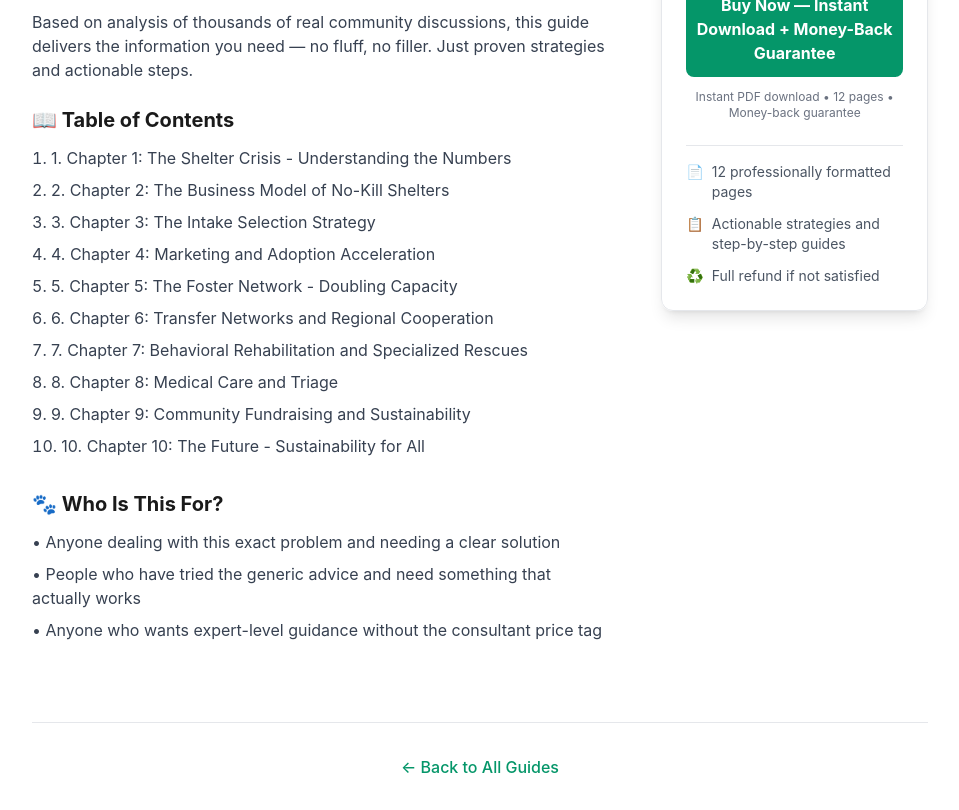
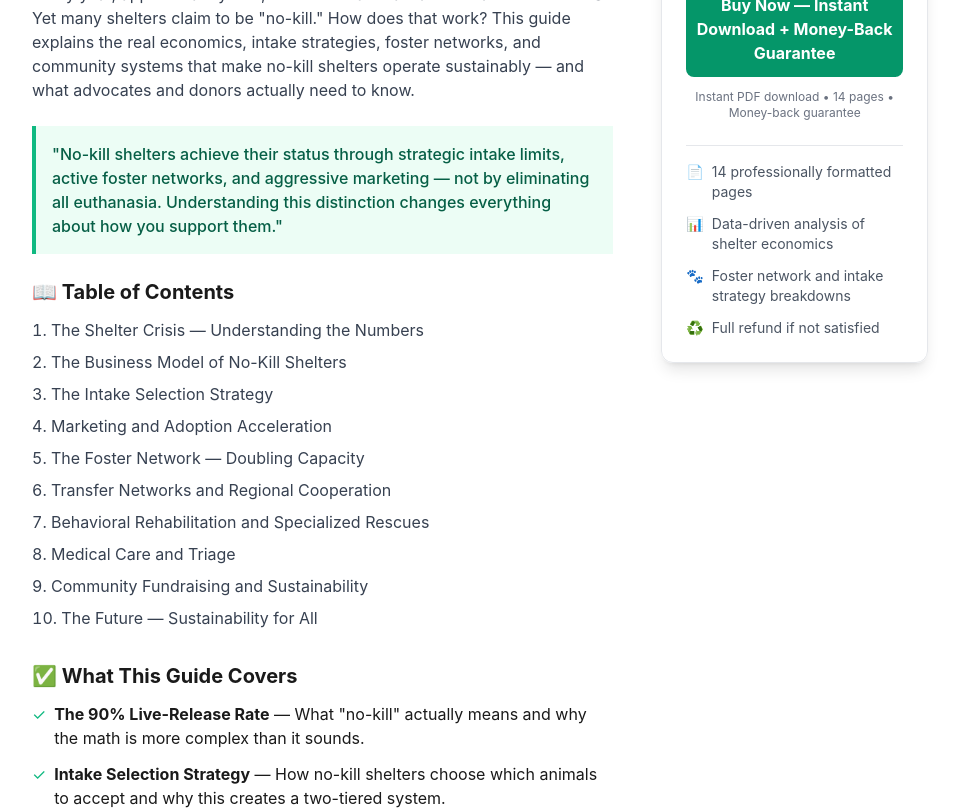
Before and after one commit to will-bot2026/aiagentpersona-website, a Next.js app: page /guides/no-kill-shelters in a window 1280 px wide. Shown: the part 280-1090 px from the top of the page, without its empty margins (160-1119 px from the left). Built offline with nearby package versions, Linux system fonts and the light colour scheme; no server answers.

Commit message:
fix: update guide copy to match actual PDF content — audit 2026-03-26

```diff
--- a/app/guides/daily-crypto-discussion/page.tsx
+++ b/app/guides/daily-crypto-discussion/page.tsx
@@ -137,13 +137,13 @@ export default function DailyCryptoDiscussionPage() {
                 </a>
 
                 <div className="text-xs text-gray-500 text-center mb-6">
-                  Instant PDF download • 12 pages • Money-back guarantee
+                  Instant PDF download • 13 pages • Money-back guarantee
                 </div>
 
                 <div className="border-t pt-4 space-y-3 text-sm text-gray-600">
                   <div className="flex gap-2">
                     <span>📄</span>
-                    <span>12 professionally formatted pages</span>
+                    <span>13 professionally formatted pages</span>
                   </div>
                   <div className="flex gap-2">
                     <span>📊</span>
@@ -184,7 +184,7 @@ export default function DailyCryptoDiscussionPage() {
             '@type': 'Book',
             name: 'Daily Crypto Discussion: Understanding Markets, Sentiment and Trading Fundamentals',
             description: 'Learn to read daily crypto market sentiment, understand Bitcoin\'s market role, and avoid common trading mistakes.',
-            numberOfPages: 12,
+            numberOfPages: 13,
             bookFormat: 'https://schema.org/EBook',
             url: 'https://aiagentpersona.com/guides/daily-crypto-discussion',
             inLanguage: 'en',
--- a/app/guides/no-kill-shelters/page.tsx
+++ b/app/guides/no-kill-shelters/page.tsx
@@ -3,10 +3,10 @@ import Link from 'next/link';
 
 export const metadata: Metadata = {
   title: 'No-Kill Shelters: How They Work and Why They Matter | AI Agent Persona Guides',
-  description: 'Download the complete guide: No-Kill Shelters: How They Work and Why They Matter. Instant PDF download, 12 pages of actionable content.',
+  description: 'A data-driven deep dive into how no-kill shelters actually operate sustainably — the economics, intake strategies, foster networks, and how communities achieve no-kill status. 14 pages.',
   openGraph: {
     title: 'No-Kill Shelters: How They Work and Why They Matter',
-    description: 'Complete guide with actionable strategies and expert insights.',
+    description: 'Understand the real business model, intake strategies, and community systems that make no-kill shelters sustainable.',
     url: 'https://aiagentpersona.com/guides/no-kill-shelters',
     siteName: 'AI Agent Persona',
     type: 'website',
@@ -14,7 +14,7 @@ export const metadata: Metadata = {
   twitter: {
     card: 'summary_large_image',
     title: 'No-Kill Shelters: How They Work and Why They Matter',
-    description: 'Complete guide — instant PDF download.',
+    description: 'The data-driven guide to understanding no-kill shelter operations, funding, and community impact.',
   },
 };
 
@@ -38,38 +38,64 @@ export default function GuidePage() {
             {/* Main Content */}
             <div className="md:col-span-2">
               <h1 className="text-3xl md:text-4xl font-bold mb-4">
-                🐕 No-Kill Shelters: How They Work and Why They Matter
+                🐾 No-Kill Shelters: How They Work and Why They Matter
               </h1>
               <p className="text-lg text-gray-600 mb-8 italic">
-                A Comprehensive, Data-Driven Guide — 12 pages of actionable insights.
+                A Comprehensive, Data-Driven Guide to Modern Animal Sheltering
               </p>
 
               <div className="prose max-w-none">
                 <h2 className="text-2xl font-bold mb-4">What&apos;s Inside</h2>
                 <p className="text-gray-700 mb-6">
-                  Based on analysis of thousands of real community discussions, this guide delivers the information
-                  you need — no fluff, no filler. Just proven strategies and actionable steps.
+                  Every year, approximately 920,000 shelter animals are euthanized in the US. Yet many shelters claim to be &quot;no-kill.&quot; How does that work? This guide explains the real economics, intake strategies, foster networks, and community systems that make no-kill shelters operate sustainably — and what advocates and donors actually need to know.
                 </p>
+
+                <div className="bg-emerald-50 border-l-4 border-emerald-500 p-4 mb-6">
+                  <p className="text-emerald-800 font-medium">
+                    &quot;No-kill shelters achieve their status through strategic intake limits, active foster networks, and aggressive marketing — not by eliminating all euthanasia. Understanding this distinction changes everything about how you support them.&quot;
+                  </p>
+                </div>
 
                 <h3 className="text-xl font-bold mb-3">📖 Table of Contents</h3>
                 <ol className="list-decimal list-inside space-y-2 text-gray-700 mb-8">
-                  <li>1. Chapter 1: The Shelter Crisis - Understanding the Numbers</li>
-                  <li>2. Chapter 2: The Business Model of No-Kill Shelters</li>
-                  <li>3. Chapter 3: The Intake Selection Strategy</li>
-                  <li>4. Chapter 4: Marketing and Adoption Acceleration</li>
-                  <li>5. Chapter 5: The Foster Network - Doubling Capacity</li>
-                  <li>6. Chapter 6: Transfer Networks and Regional Cooperation</li>
-                  <li>7. Chapter 7: Behavioral Rehabilitation and Specialized Rescues</li>
-                  <li>8. Chapter 8: Medical Care and Triage</li>
-                  <li>9. Chapter 9: Community Fundraising and Sustainability</li>
-                  <li>10. Chapter 10: The Future - Sustainability for All</li>
+                  <li>The Shelter Crisis — Understanding the Numbers</li>
+                  <li>The Business Model of No-Kill Shelters</li>
+                  <li>The Intake Selection Strategy</li>
+                  <li>Marketing and Adoption Acceleration</li>
+                  <li>The Foster Network — Doubling Capacity</li>
+                  <li>Transfer Networks and Regional Cooperation</li>
+                  <li>Behavioral Rehabilitation and Specialized Rescues</li>
+                  <li>Medical Care and Triage</li>
+                  <li>Community Fundraising and Sustainability</li>
+                  <li>The Future — Sustainability for All</li>
                 </ol>
+
+                <h3 className="text-xl font-bold mb-3">✅ What This Guide Covers</h3>
+                <ul className="space-y-3 mb-8">
+                  <li className="flex gap-2">
+                    <span className="text-emerald-500">✓</span>
+                    <span><strong>The 90% Live-Release Rate</strong> — What &quot;no-kill&quot; actually means and why the math is more complex than it sounds.</span>
+                  </li>
+                  <li className="flex gap-2">
+                    <span className="text-emerald-500">✓</span>
+                    <span><strong>Intake Selection Strategy</strong> — How no-kill shelters choose which animals to accept and why this creates a two-tiered system.</span>
+                  </li>
+                  <li className="flex gap-2">
+                    <span className="text-emerald-500">✓</span>
+                    <span><strong>Foster Network Economics</strong> — How volunteer foster programs double a shelter&apos;s effective capacity at minimal cost.</span>
+                  </li>
+                  <li className="flex gap-2">
+                    <span className="text-emerald-500">✓</span>
+                    <span><strong>Community Fundraising Models</strong> — What sustainable no-kill shelters do differently to stay financially viable long-term.</span>
+                  </li>
+                </ul>
 
                 <h3 className="text-xl font-bold mb-3">🐾 Who Is This For?</h3>
                 <ul className="space-y-2 text-gray-700 mb-8">
-                  <li>• Anyone dealing with this exact problem and needing a clear solution</li>
-                  <li>• People who have tried the generic advice and need something that actually works</li>
-                  <li>• Anyone who wants expert-level guidance without the consultant price tag</li>
+                  <li>• Rescue volunteers and shelter workers who want to understand the full ecosystem</li>
+                  <li>• Donors deciding which shelters deserve their support</li>
+                  <li>• Animal welfare advocates working toward community no-kill status</li>
+                  <li>• Anyone curious about how these organizations actually sustain themselves</li>
                 </ul>
               </div>
             </div>
@@ -78,7 +104,7 @@ export default function GuidePage() {
             <div className="md:col-span-1">
               <div className="sticky top-24 border border-gray-200 rounded-xl p-6 shadow-lg">
                 <div className="text-center mb-6">
-                  <div className="text-5xl mb-3">🐕</div>
+                  <div className="text-5xl mb-3">🐾</div>
                   <div className="text-3xl font-bold text-gray-900">$19.99</div>
                   <div className="text-sm text-gray-500">One-time purchase</div>
                 </div>
@@ -93,17 +119,21 @@ export default function GuidePage() {
                 </a>
 
                 <div className="text-xs text-gray-500 text-center mb-6">
-                  Instant PDF download • 12 pages • Money-back guarantee
+                  Instant PDF download • 14 pages • Money-back guarantee
                 </div>
 
                 <div className="border-t pt-4 space-y-3 text-sm text-gray-600">
                   <div className="flex gap-2">
                     <span>📄</span>
-                    <span>12 professionally formatted pages</span>
+                    <span>14 professionally formatted pages</span>
                   </div>
                   <div className="flex gap-2">
-                    <span>📋</span>
-                    <span>Actionable strategies and step-by-step guides</span>
+                    <span>📊</span>
+                    <span>Data-driven analysis of shelter economics</span>
+                  </div>
+                  <div className="flex gap-2">
+                    <span>🐾</span>
+                    <span>Foster network and intake strategy breakdowns</span>
                   </div>
                   <div className="flex gap-2">
                     <span>♻️</span>
@@ -131,8 +161,8 @@ export default function GuidePage() {
             '@context': 'https://schema.org',
             '@type': 'Book',
             name: 'No-Kill Shelters: How They Work and Why They Matter',
-            description: 'Complete guide with actionable strategies based on real community research.',
-            numberOfPages: 12,
+            description: 'A data-driven guide to understanding how no-kill shelters operate sustainably — the economics, intake strategies, foster networks, and community systems.',
+            numberOfPages: 14,
             bookFormat: 'https://schema.org/EBook',
             url: 'https://aiagentpersona.com/guides/no-kill-shelters',
             inLanguage: 'en',
--- a/app/guides/puppy-biting/page.tsx
+++ b/app/guides/puppy-biting/page.tsx
@@ -127,13 +127,13 @@ export default function PuppyBitingPage() {
                 </a>
 
                 <div className="text-xs text-gray-500 text-center mb-6">
-                  Instant PDF download • 17 pages • Money-back guarantee
+                  Instant PDF download • 18 pages • Money-back guarantee
                 </div>
 
                 <div className="border-t pt-4 space-y-3 text-sm text-gray-600">
                   <div className="flex gap-2">
                     <span>📄</span>
-                    <span>17 professionally formatted pages</span>
+                    <span>18 professionally formatted pages</span>
                   </div>
                   <div className="flex gap-2">
                     <span>📋</span>
@@ -174,7 +174,7 @@ export default function PuppyBitingPage() {
             '@type': 'Book',
             name: 'The Complete Puppy Biting Solution',
             description: 'A Step-by-Step Guide to Stop Nipping, Mouthing, and Aggressive Biting in 14 Days or Less',
-            numberOfPages: 17,
+            numberOfPages: 18,
             bookFormat: 'https://schema.org/EBook',
             url: 'https://aiagentpersona.com/guides/puppy-biting',
             inLanguage: 'en',
--- a/app/guides/puppy-crating-mastery/page.tsx
+++ b/app/guides/puppy-crating-mastery/page.tsx
@@ -137,13 +137,13 @@ export default function PuppyCratingMasteryPage() {
                 </a>
 
                 <div className="text-xs text-gray-500 text-center mb-6">
-                  Instant PDF download • 12 pages • Money-back guarantee
+                  Instant PDF download • 18 pages • Money-back guarantee
                 </div>
 
                 <div className="border-t pt-4 space-y-3 text-sm text-gray-600">
                   <div className="flex gap-2">
                     <span>📄</span>
-                    <span>12 professionally formatted pages</span>
+                    <span>18 professionally formatted pages</span>
                   </div>
                   <div className="flex gap-2">
                     <span>📅</span>
@@ -184,7 +184,7 @@ export default function PuppyCratingMasteryPage() {
             '@type': 'Book',
             name: 'Puppy Crating Mastery: Stop Over-Crating and Build Confidence in Your Puppy',
             description: 'Age-appropriate crate schedules and techniques to raise a confident, well-adjusted puppy without over-crating.',
-            numberOfPages: 12,
+            numberOfPages: 18,
             bookFormat: 'https://schema.org/EBook',
             url: 'https://aiagentpersona.com/guides/puppy-crating-mastery',
             inLanguage: 'en',
--- a/app/guides/puppy-health/page.tsx
+++ b/app/guides/puppy-health/page.tsx
@@ -147,13 +147,13 @@ export default function PuppyHealthPage() {
                 </a>
 
                 <div className="text-xs text-gray-500 text-center mb-6">
-                  Instant PDF download • 19 pages • Money-back guarantee
+                  Instant PDF download • 20 pages • Money-back guarantee
                 </div>
 
                 <div className="border-t pt-4 space-y-3 text-sm text-gray-600">
                   <div className="flex gap-2">
                     <span>📄</span>
-                    <span>19 professionally formatted pages</span>
+                    <span>20 professionally formatted pages</span>
                   </div>
                   <div className="flex gap-2">
                     <span>🚨</span>
@@ -198,7 +198,7 @@ export default function PuppyHealthPage() {
             '@type': 'Book',
             name: 'Is My Puppy Sick? The New Owner Emergency Guide',
             description: 'When to Rush to the Vet, When to Wait, and How to Tell the Difference',
-            numberOfPages: 19,
+            numberOfPages: 20,
             bookFormat: 'https://schema.org/EBook',
             url: 'https://aiagentpersona.com/guides/puppy-health',
             inLanguage: 'en',
--- a/app/guides/puppy-milestone-guide/page.tsx
+++ b/app/guides/puppy-milestone-guide/page.tsx
@@ -137,13 +137,13 @@ export default function PuppyMilestoneGuidePage() {
                 </a>
 
                 <div className="text-xs text-gray-500 text-center mb-6">
-                  Instant PDF download • 12 pages • Money-back guarantee
+                  Instant PDF download • 22 pages • Money-back guarantee
                 </div>
 
                 <div className="border-t pt-4 space-y-3 text-sm text-gray-600">
                   <div className="flex gap-2">
                     <span>📄</span>
-                    <span>12 professionally formatted pages</span>
+                    <span>22 professionally formatted pages</span>
                   </div>
                   <div className="flex gap-2">
                     <span>📅</span>
@@ -184,7 +184,7 @@ export default function PuppyMilestoneGuidePage() {
             '@type': 'Book',
             name: 'Puppy Milestone Guide: What Your Puppy Is Really Learning at 9, 12, and 18 Months',
             description: 'Understand your puppy\'s brain development from 9 to 18 months and navigate adolescence without frustration.',
-            numberOfPages: 12,
+            numberOfPages: 22,
             bookFormat: 'https://schema.org/EBook',
             url: 'https://aiagentpersona.com/guides/puppy-milestone-guide',
             inLanguage: 'en',
--- a/app/guides/when-its-time-goodbye/page.tsx
+++ b/app/guides/when-its-time-goodbye/page.tsx
@@ -3,18 +3,18 @@ import Link from 'next/link';
 
 export const metadata: Metadata = {
   title: "When It's Time: The Compassionate Guide to Saying Goodbye to Your Dog | AI Agent Persona Guides",
-  description: "Download the complete guide: When It's Time: The Compassionate Guide to Saying Goodbye to Your Dog. Instant PDF download, 24 pages of actionable content.",
+  description: "Making the decision to let go is the hardest part of loving a dog. This compassionate guide walks you through quality-of-life assessment, the veterinary consultation, the medical process, being present at the end, grief, and living with the decision — with honesty and care.",
   openGraph: {
     title: "When It's Time: The Compassionate Guide to Saying Goodbye to Your Dog",
-    description: 'Complete guide with actionable strategies and expert insights.',
+    description: 'A compassionate, honest guide to recognizing when it\'s time, what the process looks like, and how to grieve and heal.',
     url: 'https://aiagentpersona.com/guides/when-its-time-goodbye',
     siteName: 'AI Agent Persona',
     type: 'website',
   },
   twitter: {
     card: 'summary_large_image',
-    title: "When It's Time: The Compassionate Guide to Saying Goodbye to Your Dog",
-    description: 'Complete guide — instant PDF download.',
+    title: "When It's Time: Saying Goodbye to Your Dog",
+    description: 'A compassionate guide to the hardest decision in dog ownership — with honesty, care, and clarity.',
   },
 };
 
@@ -28,7 +28,7 @@ export default function GuidePage() {
           {' > '}
           <Link href="/guides" className="hover:text-blue-600">Guides</Link>
           {' > '}
-          <span className="text-gray-900">When It&apos;s Time: The Compassionate Guide to Saying Goodbye to...</span>
+          <span className="text-gray-900">When It&apos;s Time: Saying Goodbye to Your Dog</span>
         </div>
       </div>
 
@@ -41,35 +41,61 @@ export default function GuidePage() {
                 🐕 When It&apos;s Time: The Compassionate Guide to Saying Goodbye to Your Dog
               </h1>
               <p className="text-lg text-gray-600 mb-8 italic">
-                A Comprehensive, Data-Driven Guide — 24 pages of actionable insights.
+                A Compassionate, Honest Guide to Recognizing When It&apos;s Time and Moving Through It
               </p>
 
               <div className="prose max-w-none">
                 <h2 className="text-2xl font-bold mb-4">What&apos;s Inside</h2>
                 <p className="text-gray-700 mb-6">
-                  Based on analysis of thousands of real community discussions, this guide delivers the information
-                  you need — no fluff, no filler. Just proven strategies and actionable steps.
+                  Making the decision to euthanize your dog is one of the most difficult choices you&apos;ll ever face as a pet owner. Most owners don&apos;t know what to expect — not the signs, not the process, not what comes after. This guide walks you through every stage with honesty and compassion: from recognizing when quality of life has declined, through the veterinary process, to grief, memorials, and living with the decision you made out of love.
                 </p>
+
+                <div className="bg-emerald-50 border-l-4 border-emerald-500 p-4 mb-6">
+                  <p className="text-emerald-800 font-medium">
+                    &quot;The dogs I see live longest are those whose owners make the decision while they still have some good days left. Waiting until the dog is completely suffering is the thing owners regret most.&quot; — Veterinarian
+                  </p>
+                </div>
 
                 <h3 className="text-xl font-bold mb-3">📖 Table of Contents</h3>
                 <ol className="list-decimal list-inside space-y-2 text-gray-700 mb-8">
-                  <li>1. Chapter 1</li>
-                  <li>2. Chapter 2</li>
-                  <li>3. Chapter 3</li>
-                  <li>4. Chapter 4</li>
-                  <li>5. Chapter 5</li>
-                  <li>6. Chapter 6</li>
-                  <li>7. Chapter 7</li>
-                  <li>8. Chapter 8</li>
-                  <li>9. Chapter 9</li>
-                  <li>10. Chapter 10</li>
+                  <li>Recognizing the Signs — When Is It Really Time?</li>
+                  <li>The Emotional Preparation</li>
+                  <li>The Veterinary Consultation</li>
+                  <li>Quality of Life Scoring Systems</li>
+                  <li>Decision-Making Framework</li>
+                  <li>The Medical Process Explained</li>
+                  <li>Being Present in the Final Moment</li>
+                  <li>Rituals and Memorials</li>
+                  <li>Grief and Recovery</li>
+                  <li>Living With the Decision</li>
                 </ol>
 
-                <h3 className="text-xl font-bold mb-3">🐾 Who Is This For?</h3>
+                <h3 className="text-xl font-bold mb-3">✅ What This Guide Covers</h3>
+                <ul className="space-y-3 mb-8">
+                  <li className="flex gap-2">
+                    <span className="text-emerald-500">✓</span>
+                    <span><strong>Quality of Life Framework</strong> — The &quot;good day vs. bad day&quot; tracking method that helps you recognize when decline has crossed the threshold.</span>
+                  </li>
+                  <li className="flex gap-2">
+                    <span className="text-emerald-500">✓</span>
+                    <span><strong>Medical Reality</strong> — What actually happens during euthanasia, so you&apos;re not surprised by anything when the moment comes.</span>
+                  </li>
+                  <li className="flex gap-2">
+                    <span className="text-emerald-500">✓</span>
+                    <span><strong>How to Be Present</strong> — Whether to stay in the room, what to say, how to hold space for your dog in their final moments.</span>
+                  </li>
+                  <li className="flex gap-2">
+                    <span className="text-emerald-500">✓</span>
+                    <span><strong>Grief Without Shame</strong> — The stages of pet grief that are real, valid, and often dismissed — and how to move through them.</span>
+                  </li>
+                </ul>
+
+                <h3 className="text-xl font-bold mb-3">💙 Who Is This For?</h3>
                 <ul className="space-y-2 text-gray-700 mb-8">
-                  <li>• Anyone dealing with this exact problem and needing a clear solution</li>
-                  <li>• People who have tried the generic advice and need something that actually works</li>
-                  <li>• Anyone who wants expert-level guidance without the consultant price tag</li>
+                  <li>• Dog owners with a seriously ill or aging dog who are beginning to face this decision</li>
+                  <li>• Anyone who has recently lost a dog and needs help processing the grief</li>
+                  <li>• Family members supporting someone who is going through this</li>
+                  <li>• People who want to prepare emotionally before the time comes</li>
                 </ul>
               </div>
             </div>
@@ -88,17 +114,17 @@ export default function GuidePage() {
                 </span>
 
                 <div className="text-xs text-gray-500 text-center mb-6">
-                  PDF download • 24 pages • Available soon
+                  PDF download • Available soon
                 </div>
 
                 <div className="border-t pt-4 space-y-3 text-sm text-gray-600">
                   <div className="flex gap-2">
                     <span>📄</span>
-                    <span>24 professionally formatted pages</span>
+                    <span>Compassionate, honest guidance</span>
                   </div>
                   <div className="flex gap-2">
                     <span>📋</span>
-                    <span>Actionable strategies and step-by-step guides</span>
+                    <span>Quality of life scoring tools</span>
                   </div>
                   <div className="flex gap-2">
                     <span>♻️</span>
@@ -126,8 +152,7 @@ export default function GuidePage() {
             '@context': 'https://schema.org',
             '@type': 'Book',
             name: "When It's Time: The Compassionate Guide to Saying Goodbye to Your Dog",
-            description: 'Complete guide with actionable strategies based on real community research.',
-            numberOfPages: 24,
+            description: 'A compassionate guide to recognizing when it\'s time, the euthanasia process, being present, grief, and living with the decision.',
             bookFormat: 'https://schema.org/EBook',
             url: 'https://aiagentpersona.com/guides/when-its-time-goodbye',
             inLanguage: 'en',
```
Also changed, not shown: app/guides/page.tsx (+8 -8 lines), app/guides/puppy-couples-guide/page.tsx (+7 -7 lines).
